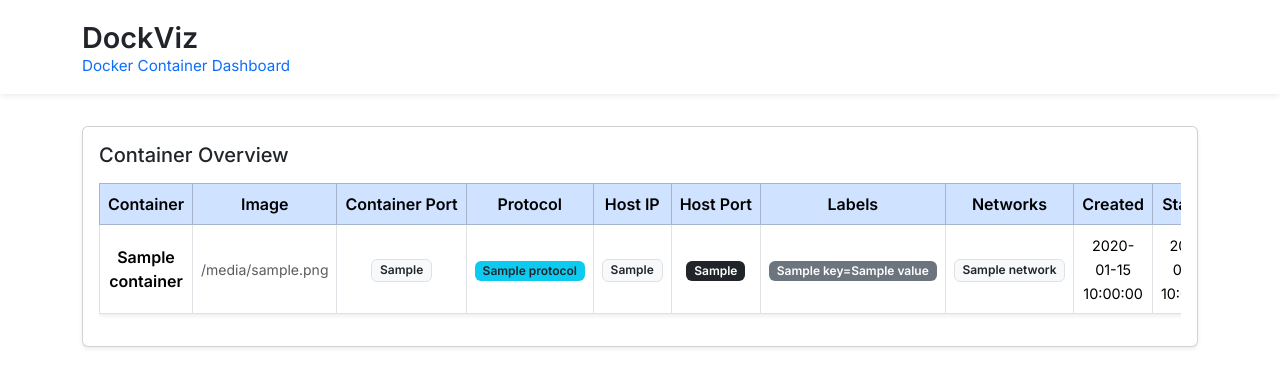
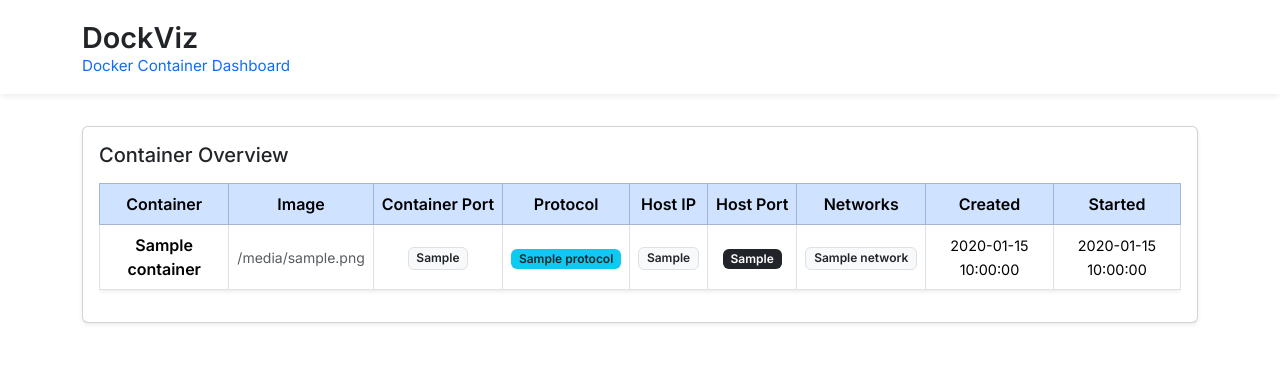
Before and after one commit to ahemanna/dockviz, a Flask app: template app/templates/index.html in a window 1280 px wide. Shown: the top 387 px of the page. Run offline with Flask 3, Linux system fonts and the light colour scheme; the template is opened without the code that fills it: most values are stand-ins (such as "Sample title", 1, 10 or a date in 2020).

Commit message:
Remove labels column, the content makes the view very clumsy

```diff
--- a/app/service.py
+++ b/app/service.py
@@ -32,8 +32,7 @@ def get_port_mappings():
                         "container_port": port_number,
                         "protocol": protocol,
                         "host_ip": mapping.get("HostIp"),
-                        "host_port": mapping.get("HostPort"),
-                        "labels": labels
+                        "host_port": mapping.get("HostPort")
                     })
             else:
                 results.append({
@@ -46,8 +45,7 @@ def get_port_mappings():
                     "container_port": port_number,
                     "protocol": protocol,
                     "host_ip": "-",
-                    "host_port": "-",
-                    "labels": labels
+                    "host_port": "-"
                 })
 
     return results
--- a/app/templates/index.html
+++ b/app/templates/index.html
@@ -33,7 +33,6 @@
                 <th>Protocol</th>
                 <th>Host IP</th>
                 <th>Host Port</th>
-                <th>Labels</th>
                 <th>Networks</th>
                 <th>Created</th>
                 <th>Started</th>
@@ -48,15 +47,6 @@
                   <td><span class="badge bg-info text-dark">{{ row.protocol }}</span></td>
                   <td><span class="badge bg-light text-dark border">{{ row.host_ip }}</span></td>
                   <td><span class="badge bg-dark">{{ row.host_port }}</span></td>
-                  <td class="text-center">
-                      {% if row.labels and row.labels != {} %}
-                        {% for key, value in row.labels.items() %}
-                          <span class="badge bg-secondary">{{ key }}={{ value }}</span>
-                        {% endfor %}
-                      {% else %}
-                        <span class="text-muted d-block">-</span>
-                      {% endif %}
-                  </td>
                   <td><span class="badge bg-light text-dark border">{{ row.network }}</span></td>
                   <td><span class="timestamp">{{ row.created }}</span></td>
                   <td><span class="timestamp">{{ row.started }}</span></td>
```
